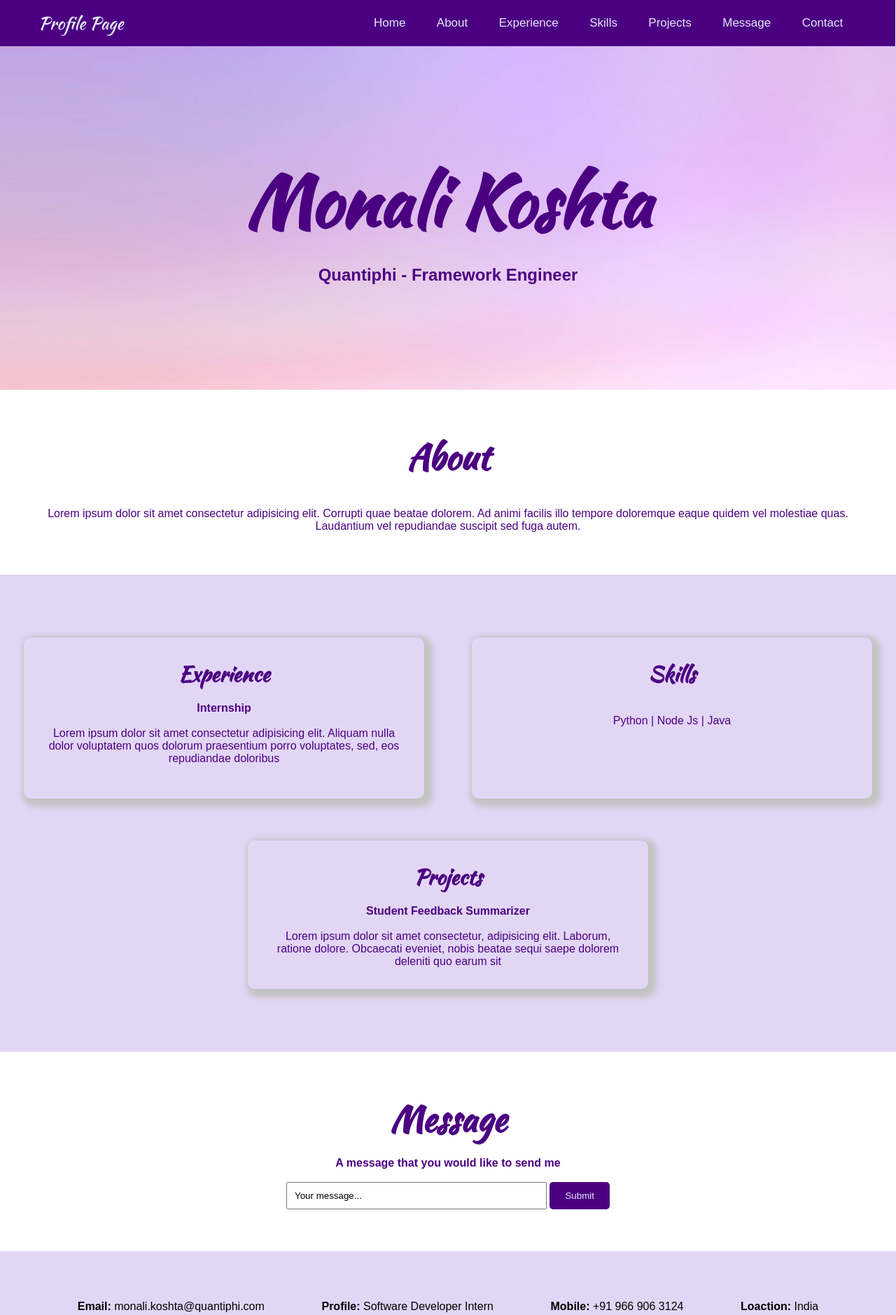
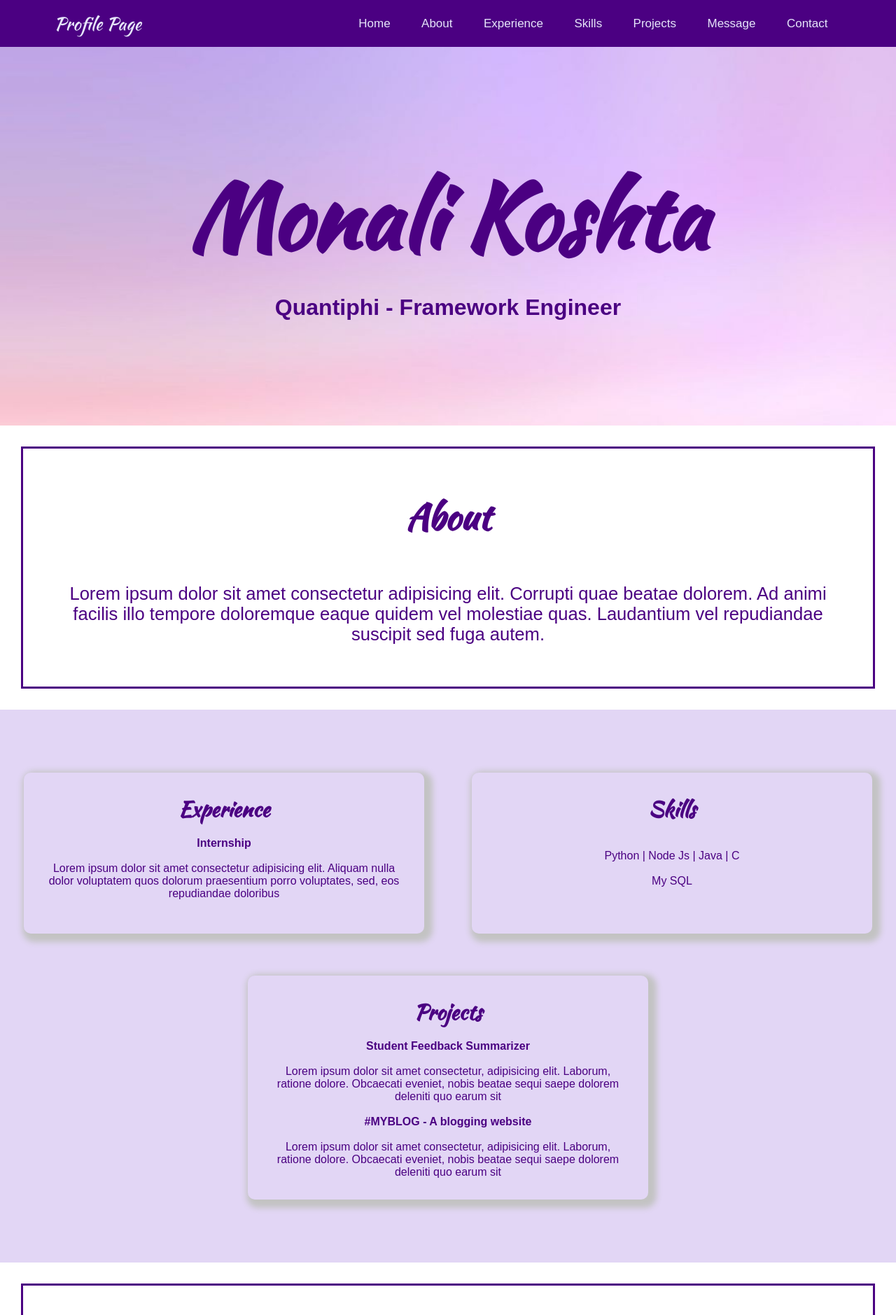
Before and after one commit to monalikoshta/profile_page, a plain HTML site: page index.html in a window 1280 px wide. Shown: the top 1879 px of the page at 70% size. Drawn offline with Linux system fonts and the light colour scheme.

Commit message:
made changes

```diff
--- a/index.html
+++ b/index.html
@@ -39,12 +39,19 @@
         </div>
         <div class="box" id="skill">
             <h2>Skills</h2><br><br>
-            <p>Python | Node Js | Java</p>
+            <p>Python | Node Js | Java | C</p><br>
+            <p>My SQL</p>
         </div>
         <div class="box" id="project">
             <h2>Projects</h2><br>
-            <p><b>Student Feedback Summarizer</b></p><br>
-            <p>Lorem ipsum dolor sit amet consectetur, adipisicing elit. Laborum, ratione dolore. Obcaecati eveniet, nobis beatae sequi saepe dolorem deleniti quo earum sit</p>
+            <div>
+                <p><b>Student Feedback Summarizer</b></p><br>
+                <p>Lorem ipsum dolor sit amet consectetur, adipisicing elit. Laborum, ratione dolore. Obcaecati eveniet, nobis beatae sequi saepe dolorem deleniti quo earum sit</p>
+            </div><br>
+            <div>
+                <p><b>#MYBLOG - A blogging website</b></p><br>
+                <p>Lorem ipsum dolor sit amet consectetur, adipisicing elit. Laborum, ratione dolore. Obcaecati eveniet, nobis beatae sequi saepe dolorem deleniti quo earum sit</p>
+            </div>
         </div>
     </div>
     <div id="msg">
@@ -58,7 +65,7 @@
             <p><b>Email:</b> monali.koshta@quantiphi.com</p>
             <p><b>Profile:</b> Software Developer Intern</p>
             <p><b>Mobile:</b> +91 966 906 3124</p>
-            <p><b>Loaction:</b> India</p>
+            <p><b>Location:</b> India</p>
 
         </div>
         <div class="foot">
--- a/style.css
+++ b/style.css
@@ -11,14 +11,15 @@ nav{
     display: flex;
     flex-wrap: wrap;
     justify-content: space-between;
-    width: 97.6%;
     padding: 15px;
+    position: sticky;
+    top: 0;
 }
 nav ul{
     width: 60%;
     align-self: center;
     text-align: right;
-    margin-right: 40px;
+    margin-right: 5%;
 }
 
 nav ul a{
@@ -36,11 +37,11 @@ a:hover{
 
 .title{
     font-family: 'Kaushan Script', cursive;
-    font-size: 25px;
+    font-size: 2vw;
     width: 30%;
     align-self: center;
     text-align: left;
-    margin-left: 40px;
+    margin-left: 5%;
 }
 
 header{
@@ -55,7 +56,25 @@ header{
 
 .name{
     font-family: 'Kaushan Script', cursive;
-    font-size: 100px;
+    font-size: 10vw;
+}
+
+.info{
+    font-size: 2.5vw;
+}
+
+.about{
+    border: 3px solid indigo;
+    background-color: white;
+    padding: 60px;
+    margin: 30px;
+    color: indigo;
+    font-size: 2vw;
+}
+
+.about h2{
+    font-family: 'Kaushan Script', cursive;
+    font-size: 4vw;
 }
 
 .row{
@@ -85,26 +104,18 @@ header{
     font-size: 30px;
 }
 
-.about{
+#msg {
+    border: 3px solid indigo;
     background-color: white;
     padding: 60px;
+    margin: 30px;
     color: indigo;
-}
-
-.about h2{
-    font-family: 'Kaushan Script', cursive;
-    font-size: 50px;
-}
-
-
-#msg {
-    padding: 60px;
-    color: indigo;
+    font-size: 2vw;
 }
 
 #msg h2 {
     font-family: 'Kaushan Script', cursive;
-    font-size: 50px;
+    font-size: 4vw;
 }
 
 #inp{
@@ -137,6 +148,7 @@ footer{
     flex-wrap: wrap;
     justify-content: space-around;
     padding: 70px;
+    color: indigo;
 }
 
 /* .line{
```
